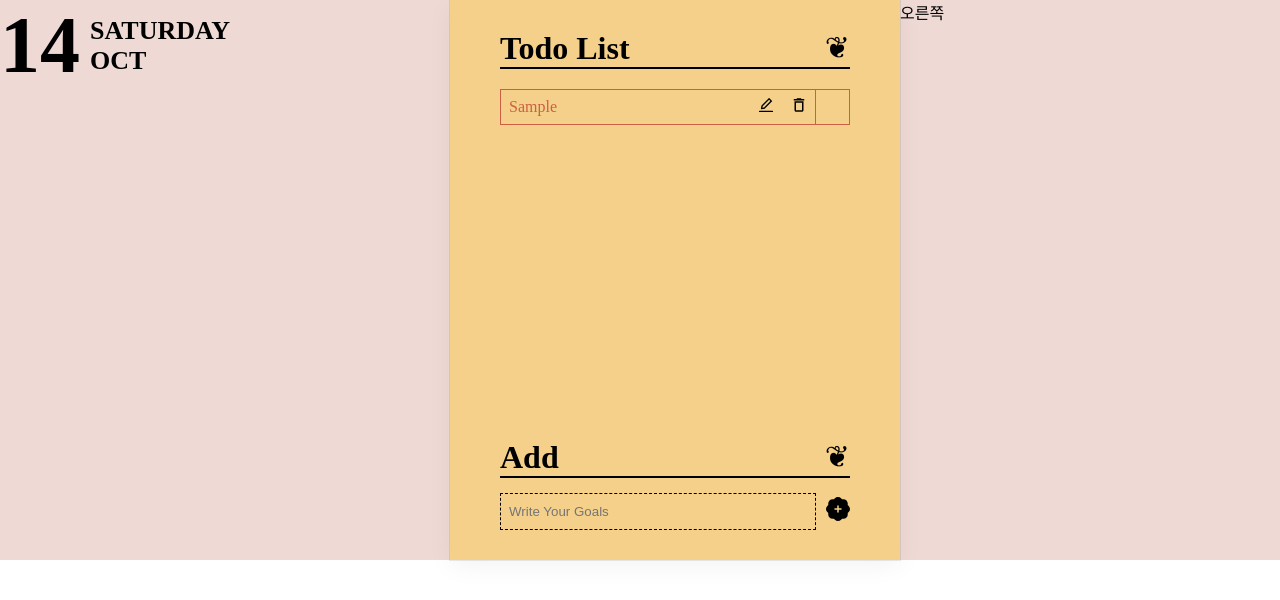
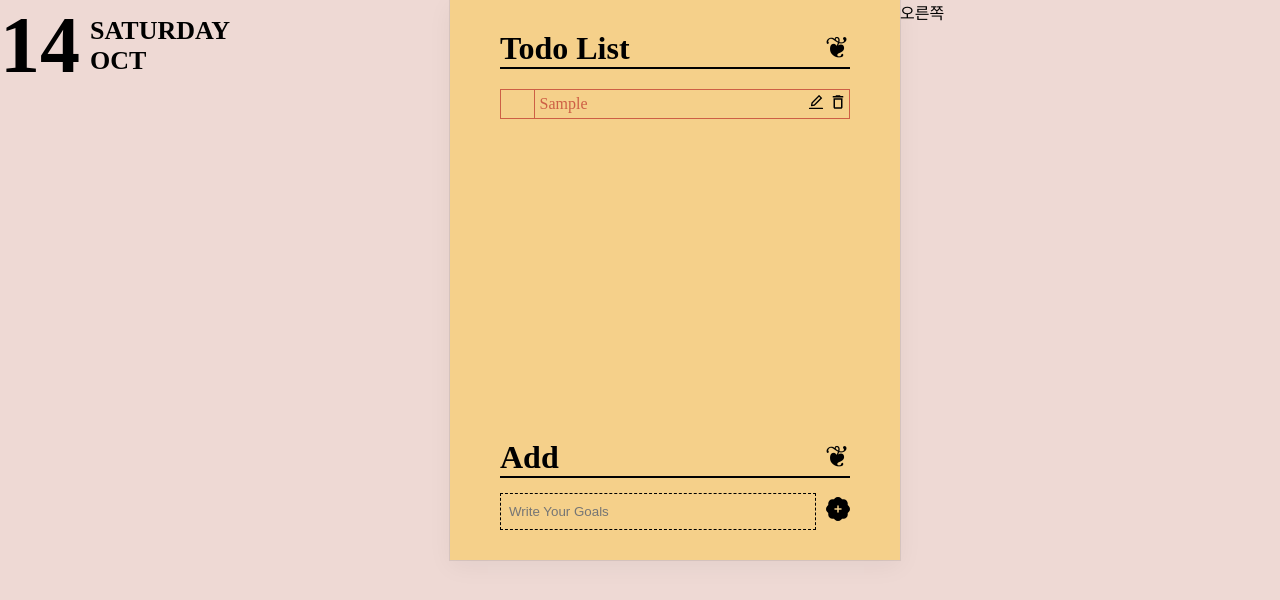
Before and after one commit to 2zzzyoung/TODOLIST, a React (Create React App) app: page / in a window 1280 px wide. Both pictures are taken after typing "Sample" into the empty fields and a click on the button 838 px from the left and 511 px from the top of the page. Shown: the top 600 px of the page. Built offline with nearby package versions, Linux system fonts and the light colour scheme.

Commit message:
✨ Feat :  체크박스 기능 추가

```diff
--- a/src/components/list.jsx
+++ b/src/components/list.jsx
@@ -1,35 +1,50 @@
-import React, { useState, useRef } from "react";
-import { AiOutlineEdit } from "react-icons/ai";
+import { AiOutlineEdit, AiOutlineCheck } from "react-icons/ai";
 import { MdDeleteOutline } from "react-icons/md";
 import "../styles/components/list.css";
+import { useState } from "react";
 
-export default function List({ el }) {
-    const [isCheck, setIsCheck] = useState(false);
-    const checkRef = useRef();
+export default function List({ todos, onUpdate }) {
+    const { id, todo, status } = todos;
+    const handleChange = (e) => {
+        const updateStatus = e.target.checked ? "completed" : "active";
+        console.log(e.target.checked);
+        const updateTodos = { ...todos, status: updateStatus };
+        onUpdate(updateTodos);
+    };
+    // const [checkbox, setCheckbox] = useState("");
 
-    const onChangeChecked = () => {
-        if (checkRef.current.checked === true) {
-            setIsCheck(true);
-        } else {
-            setIsCheck(false);
-        }
-    };
-
-    console.log(checkRef);
+    // const onToggleChecked = (id) => {
+    //     const updateCheck = isChecked.map((checked) => {
+    //         if (checked.id === id) {
+    //             return { ...checked, completed: !checked.completed };
+    //         }
+    //         return checked;
+    //     });
+    //     setIsChecked(updateCheck);
+    //     localStorage.setItem("isChecked", JSON.stringify(updateCheck));
+    // };
+    const onDelete = () => {};
+    const onEdit = () => {};
 
     return (
         <>
             <div className="list">
-                <p>{el}</p>
+                <input
+                    type="checkbox"
+                    id={id}
+                    className="check_box"
+                    onChange={handleChange}
+                    checked={status === "completed"}
+                />
+                <label htmlFor={id}>{status === "completed" ? <AiOutlineCheck className="check" /> : null}</label>
+                <p>{todo}</p>
                 <div className="btn_box">
-                    <button className="btn">
+                    <button className="btn" onClick={onEdit}>
                         <AiOutlineEdit />
                     </button>
-                    <button className="btn">
+                    <button className="btn" onClick={onDelete}>
                         <MdDeleteOutline />
                     </button>
-                    <input type="checkbox" id="check" ref={checkRef} onChange={onChangeChecked} />
-                    <label htmlFor="check">{isCheck && "V"}</label>
                 </div>
             </div>
         </>
--- a/src/pages/Main.jsx
+++ b/src/pages/Main.jsx
@@ -6,7 +6,11 @@ import Title from "../components/title";
 
 export default function MainPage() {
     const [todo, setTodo] = useState("");
-    const [todoList, setTodoList] = useState(() => getLocalStorage());
+    const [todoList, setTodoList] = useState(() => getLocalstorage());
+    const addTodo = (todos) => {
+        setTodoList([...todoList, todos]);
+    };
+    const handleUpdate = (updated) => setTodoList(todoList.map((todo) => (todo.id === updated.id ? updated : todo)));
 
     useEffect(() => {
         localStorage.setItem("todoList", JSON.stringify(todoList));
@@ -18,10 +22,16 @@ export default function MainPage() {
 
     const handleAddList = (e) => {
         e.preventDefault();
-        setTodoList((prev) => [...prev, todo]);
+        if (todo.trim().length === 0) {
+            return;
+        }
+        addTodo({
+            id: todoList.length + 1,
+            todo,
+            status: "active",
+        });
         setTodo("");
     };
-
     return (
         <>
             <div className="wrap">
@@ -38,21 +48,21 @@ export default function MainPage() {
                     <div className="wrapper">
                         <div className="list_box">
                             <Title value={"Todo List"} />
-                            <div className="todo_box">
-                                {todoList.map((el) => (
-                                    <List el={el} />
+                            <div className="todo-box">
+                                {todoList.map((el, id) => (
+                                    <List todos={el} key={id} onUpdate={handleUpdate} />
                                 ))}
                             </div>
                         </div>
-                        <form className="input_box">
+                        <div className="input_box">
                             <Title value={"Add"} />
-                            <div className="input">
+                            <form className="input" onSubmit={handleAddList}>
                                 <input placeholder="Write Your Goals" value={todo} onChange={submitTodo} />
-                                <button onClick={handleAddList} className="plusButton">
+                                <button className="plusButton">
                                     <BsFillPatchPlusFill />
                                 </button>
-                            </div>
-                        </form>
+                            </form>
+                        </div>
                     </div>
                 </div>
                 <div className="container">오른쪽</div>
@@ -61,8 +71,8 @@ export default function MainPage() {
     );
 }
 
-const getLocalStorage = () => {
-    const todoData = localStorage.getItem("todoList");
+const getLocalstorage = () => {
+    const todoList = localStorage.getItem("todoList");
 
-    return todoData ? JSON.parse(todoData) : [];
+    return todoList ? JSON.parse(todoList) : [];
 };
--- a/src/styles/components/list.css
+++ b/src/styles/components/list.css
@@ -1,30 +1,24 @@
 .list {
-    justify-content: center;
+    justify-content: space-between;
     border: 1px solid #cd5f45;
     display: flex;
-    /* gap: 20px; */
     color: #cd5f45;
     margin-top: 20px;
+    overflow-y: auto;
 }
 
 .list p {
-    width: 70%;
-    padding: 0 8px;
+    width: 80%;
+    padding: 5px;
     display: flex;
     align-items: center;
-    padding: 8px;
     word-break: break-all;
-    /* border: 1px solid violet; */
 }
 
-input#check {
-    display: none;
-}
-
-.list .btn_box > label {
-    width: 33.3%;
+.list > label {
+    width: 10%;
     cursor: pointer;
-    border-left: 1px solid #cd5f45;
+    border-right: 1px solid #cd5f45;
     display: flex;
     justify-content: center;
     align-items: center;
@@ -32,14 +26,16 @@ input#check {
 
 .btn_box {
     display: flex;
-    width: 30%;
 }
 
 .btn {
-    width: 33.3%;
-    padding: 0;
     background-color: unset;
     border: none;
     cursor: pointer;
     font-size: 18px;
+    padding: 2px;
 }
+
+.check_box {
+    display: none;
+}
--- a/src/styles/pages/main.css
+++ b/src/styles/pages/main.css
@@ -1,5 +1,6 @@
 .wrap {
     width: 100%;
+    height: 100vh;
     display: flex;
     justify-content: space-between;
     background-color: #eed9d4;
@@ -65,21 +66,21 @@
     font-weight: bold;
 }
 
-.todo_box {
+.todo-box {
     height: 350px;
     overflow-y: auto;
 }
 
-.todo_box::-webkit-scrollbar {
+.todo-box::-webkit-scrollbar {
     width: 12px;
 }
 
-.todo_box::-webkit-scrollbar-thumb {
+.todo-box::-webkit-scrollbar-thumb {
     background-color: #cd5f45;
     border-radius: 20px;
 }
 
-.todo_box::-webkit-scrollbar-track {
+.todo-box::-webkit-scrollbar-track {
     background-color: lightgray;
     margin: 14px 0px;
     border-radius: 20px;
```
